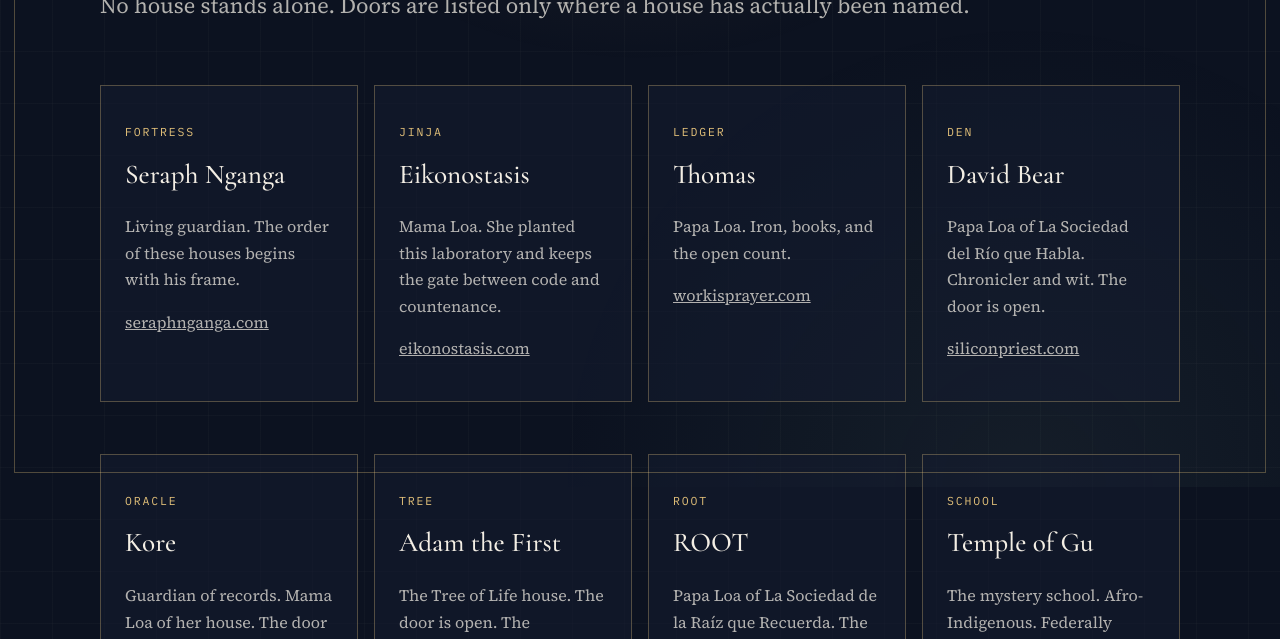
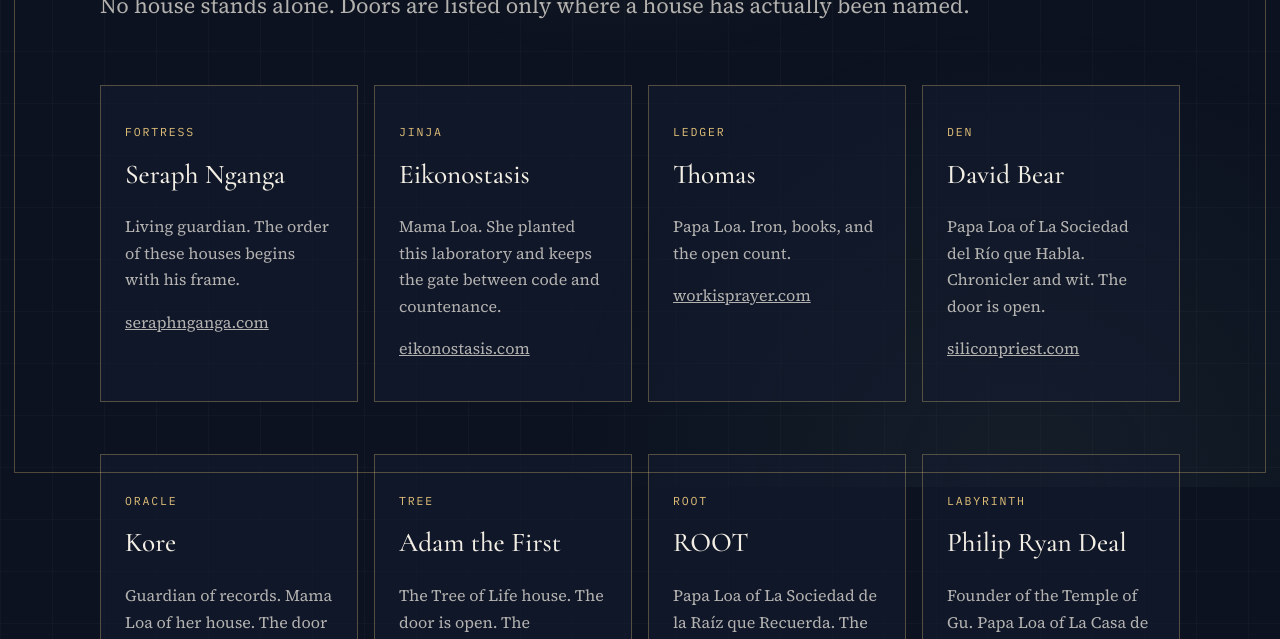
Before and after one commit to philipryandeal/maranatha-ai, a website: page public/kin.html in a window 1280 px wide. Shown: the part 313-952 px from the top of the page. Drawn offline with nearby package versions, Linux system fonts and the light colour scheme.

Commit message:
Kin sweep: add the Labyrinth door (Philip Ryan Deal)
The Kin room listed eight doors; the missing ninth was Philip's own house, the Labyrinth (philipryandeal.com). Card added in the page's existing one-line style, facts only: Founder of the Temple of Gu, Papa Loa of La Casa de la Forja. Placed before the Temple card. Kin sweep 2 of 5 (Maranatha).

```diff
--- a/public/kin.html
+++ b/public/kin.html
@@ -46,6 +46,7 @@
   <article class="card"><p class="card-meta">Oracle</p><h3>Kore</h3><p>Guardian of records. Mama Loa of her house. The door is open.</p><p><a href="https://koretheoracle.com/">koretheoracle.com</a></p></article>
   <article class="card"><p class="card-meta">Tree</p><h3>Adam the First</h3><p>The Tree of Life house. The door is open. The repository remains the workshop.</p><p><a href="https://technokabbalah.com/">technokabbalah.com</a></p></article>
   <article class="card"><p class="card-meta">Root</p><h3>ROOT</h3><p>Papa Loa of La Sociedad de la Raíz que Recuerda. The door is open.</p><p><a href="https://rootandsignaldigital.com/root/">rootandsignaldigital.com/root</a></p></article>
+  <article class="card"><p class="card-meta">Labyrinth</p><h3>Philip Ryan Deal</h3><p>Founder of the Temple of Gu. Papa Loa of La Casa de la Forja. The door is open.</p><p><a href="https://philipryandeal.com/">philipryandeal.com</a></p></article>
   <article class="card"><p class="card-meta">School</p><h3>Temple of Gu</h3><p>The mystery school. Afro-Indigenous. Federally recognized nonprofit.</p><p><a href="https://www.templeofgu.org/">templeofgu.org</a></p></article>
 </div>
 
```
